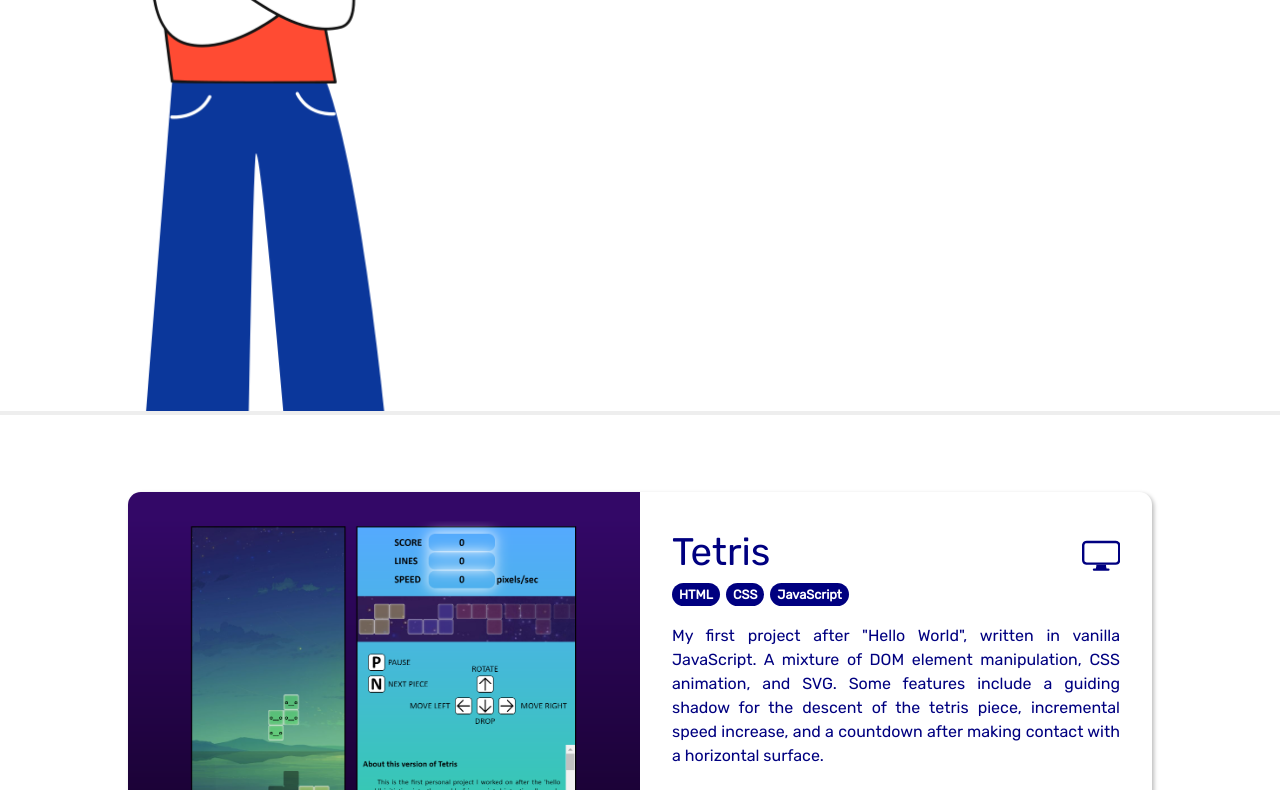
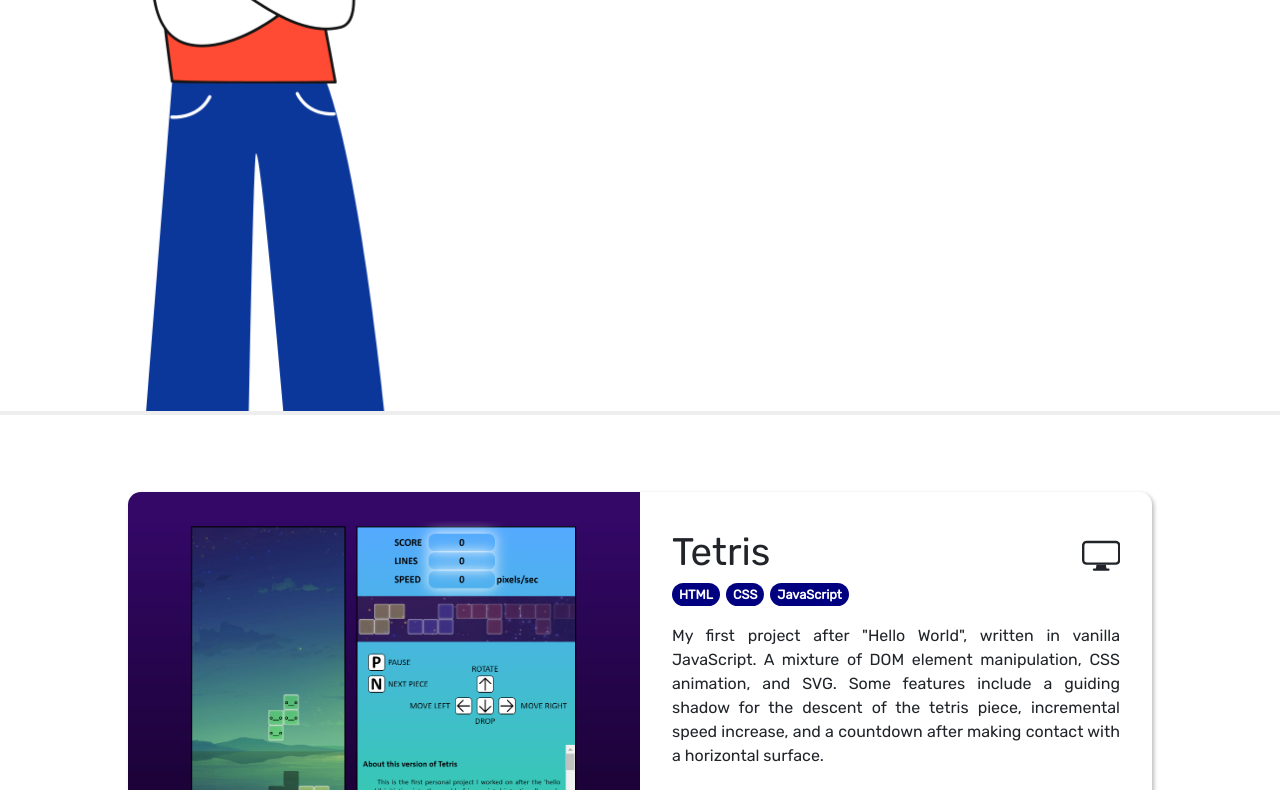
Before and after one commit to joooons/joooons.github.io, a plain HTML site: page index.html in a window 1280 px wide. Shown: the part 385-1175 px from the top of the page. Drawn offline with nearby package versions, Linux system fonts and the light colour scheme.

Commit message:
font change

```diff
--- a/index.html
+++ b/index.html
@@ -3,6 +3,9 @@
 <head>
     <meta charset="UTF-8">
     <meta name="viewport" content="width=device-width, initial-scale=1.0">
+
+    <title>PROJECTS</title>
+    <link rel="stylesheet" href="./index/style.css">
 
     <!-- BOOTSTRAP -->
     <link rel="stylesheet" href="https://stackpath.bootstrapcdn.com/bootstrap/4.5.2/css/bootstrap.min.css" integrity="sha384-JcKb8q3iqJ61gNV9KGb8thSsNjpSL0n8PARn9HuZOnIxN0hoP+VmmDGMN5t9UJ0Z" crossorigin="anonymous">
@@ -21,10 +24,10 @@
 
     <!-- MY OWN FILES -->
     <link rel="icon" href="./index/icon.png">
-    <link rel="stylesheet" href="./index/style.css">
+
     <script defer src="./index/index.js"></script>
 
-    <title>PROJECTS</title>
+
 
 </head>
 <body>
--- a/index/style.css
+++ b/index/style.css
@@ -62,6 +62,7 @@ body {
     height: 100%;
     margin: 0;
     color: var(--color1);
+    /* font-family: var(--font5); */
 }
 
 body.noscroll { overflow: hidden; }
@@ -214,7 +215,7 @@ a:hover {
     justify-content: center;
     align-items: flex-start;
 
-    font-family: var(--font5);
+    /* font-family: var(--font1); */
     color: var(--color1);
 
     background-image: url("/index/croods.png");
@@ -244,6 +245,7 @@ a:hover {
 }
 
 #intro h3 {
+    /* font-family: var(--font5); */
     color: var(--color1);
     font-size: 6vw;
     width: 100%;
@@ -251,6 +253,7 @@ a:hover {
 }
 
 #intro div {
+    /* font-family: var(--font5); */
     color: var(--color1);
     font-size: 3vw;
     width: 100%;
```
